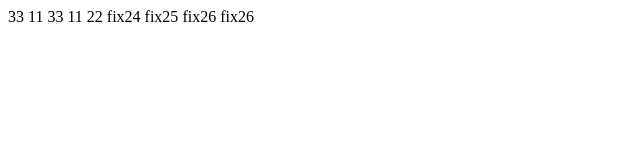
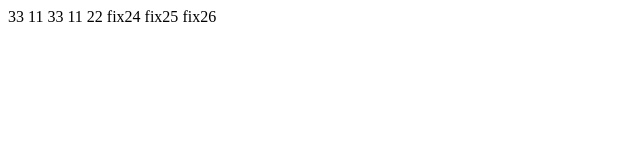
Before and after one commit to thechotinun/git-flow, a website: page index.html in a window 1280 px wide. Shown: the full height of the page, 0-640 px from the left. Drawn offline with Linux system fonts and the light colour scheme.

Commit message:
remove 1

```diff
--- a/index.html
+++ b/index.html
@@ -14,6 +14,5 @@
     <span>fix24</span>
     <span>fix25</span>
     <span>fix26</span>
-    <span>fix26</span>
   </body>
 </html>
```
